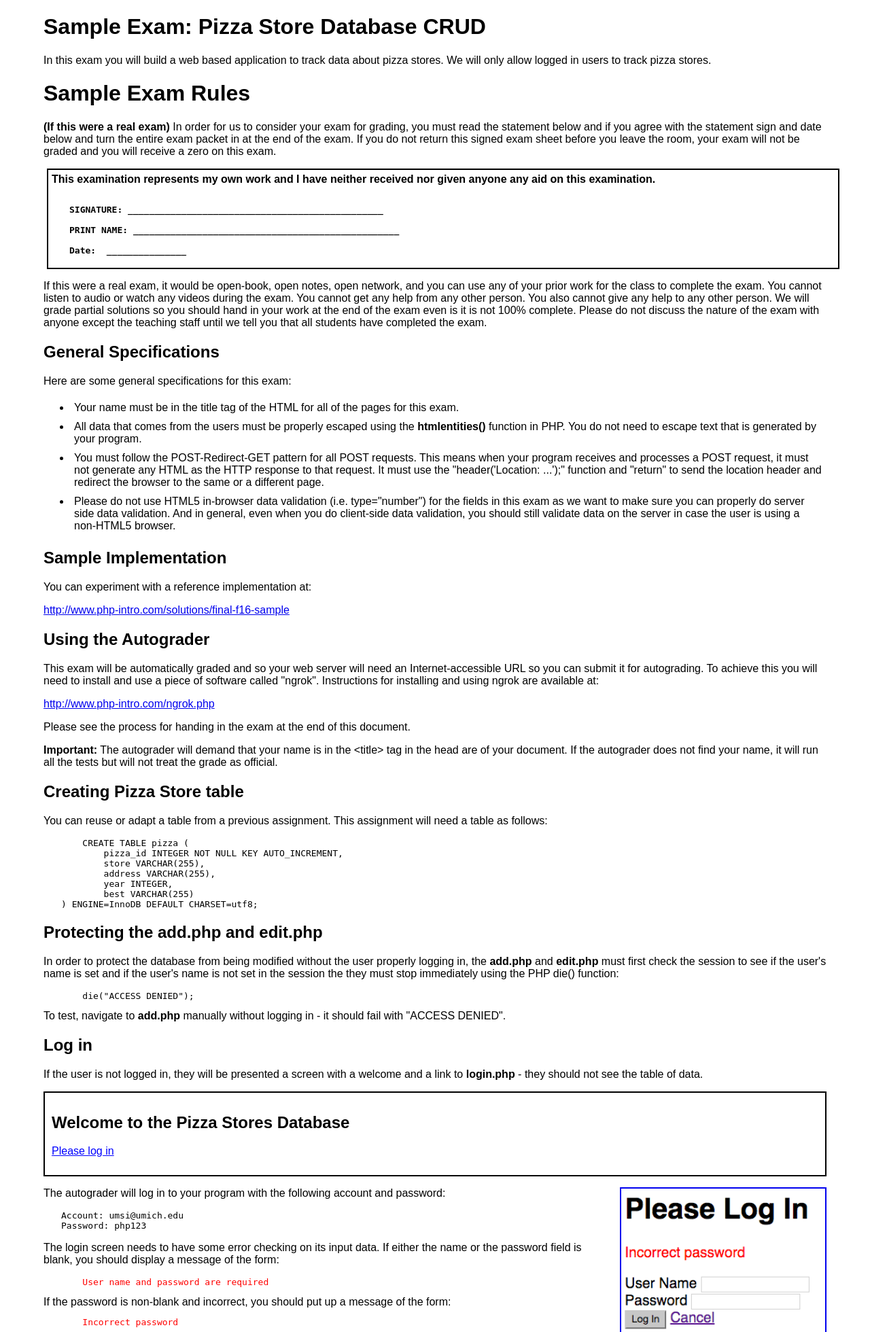
After one commit to csev/wa4e, a PHP site: page /si572/assn/final-f16-sample/index.php in a window 1280 px wide. The commit adds this page. Shown: the top 1960 px of the page at 68% size. Run offline with PHP 8.4, Linux system fonts and the light colour scheme.

Commit message:
Improvements / sample exam

```diff
--- a/assn/crud_generic/crud.php
+++ b/assn/crud_generic/crud.php
@@ -14,14 +14,20 @@ pre {padding-left: 2em;}
 <body style="margin-left:5%; margin-bottom: 60px; margin-right: 5%; font-family: sans-serif;">
 <h1><?= $assignment_type ?>: <?= $title_singular ?> Database CRUD</h1>
 <p>
-In this exam you will build a web based application to
+In this <?= $assignment_type_lower ?> you will build a web based application to
 track data about <?= strtolower($title_plural) ?>.
 We will only allow logged in users
 to track <?= strtolower($title_plural) ?>.
 </p>
-<?php if ( $assignment_type == 'Exam' ) { ?>
-<h1><?= $assignment_type ?> Rules</h1>
+<?php if ( $assignment_type == 'Exam' || $assignment_type == "Sample Exam" ) { ?>
+<h1><?= $assignment_type ?> Rules
+</h1>
 <p>
+<?php
+    if ( $assignment_type == "Sample Exam" ) {
+        echo('<b>(If this were a real exam)</b> ');
+    }
+?>
 In order for us to consider your exam for grading, you must read the
 statement below and if you agree with the statement sign and date below
 and turn the entire exam packet in at the end of the exam.
@@ -42,7 +48,14 @@ Date:  _______________
 </b>
 </div>
 <p>
-This exam is open-book, open notes, open network, and you can use
+<?php
+    if ( $assignment_type == "Sample Exam" ) {
+        echo('If this were a real exam, it would be ');
+    } else {
+        echo('This exam is');
+    }
+?>
+open-book, open notes, open network, and you can use
 any of your prior work for the class to complete the exam.
 You cannot listen to audio or watch any videos during the exam.
 You cannot get any help from any other person. You also cannot give
@@ -107,7 +120,7 @@ the user is using a non-HTML5 browser.
 You can experiment with a reference implementation at:
 </p>
 <p>
-<a href="<?= $reference ?>" target="_blank">Sample implementation</a>
+<a href="<?= $reference ?>" target="_blank"><?= $reference ?></a>
 </p>
 <?php } ?>
 <h2>Using the Autograder</h2>
@@ -403,7 +416,7 @@ target="_blank">Ngrok</a> application installed.
 <hr/>
 Provided by: <a href="http://www.php-intro.com/" target="_blank">www.php-intro.com</a>
 <center>
-<?php if ( $assignment_type == 'Exam' ) { ?>
+<?php if ( strpos($assignment_type,'Exam') !== false ) { ?>
 Copyright Charles R. Severance - All Rights Reserved
 <?php } else { ?>
 Copyright Creative Commons Attribution 3.0 - Charles R. Severance
--- /dev/null
+++ b/assn/final-f16-sample/fields.php
@@ -0,0 +1,25 @@
+<?php
+
+$folder = basename(__DIR__);
+
+// Reference can be relative
+$reference = "http://www.php-intro.com/solutions/$folder";
+
+// These two must be absolute as they will be in peer.json
+$reference_implementation = "http://www.php-intro.com/solutions/$folder";
+$specification = "http://www.php-intro.com/assn/$folder";
+
+$assignment_type = "Sample Exam";
+$assignment_type_lower = "exam";
+
+$title_singular = 'Pizza Store';
+$title_plural = 'Pizza Stores';
+$table_name = 'pizza';
+$table_name_lower = 'pizza';
+
+$fields = array(
+    array('Store', 'store', false),
+    array('Address', 'address', false),
+    array('Rating', 'year', 'i',false,10),
+    array('Best Pizza', 'best', false)
+);
--- /dev/null
+++ b/assn/final-f16-sample/index.php
@@ -0,0 +1,4 @@
+<?php
+
+require_once("fields.php");
+require_once("../crud_generic/crud.php");
```
Also changed, not shown: assn/final-f16-sample/peer.php (added, +13 -0 lines).
